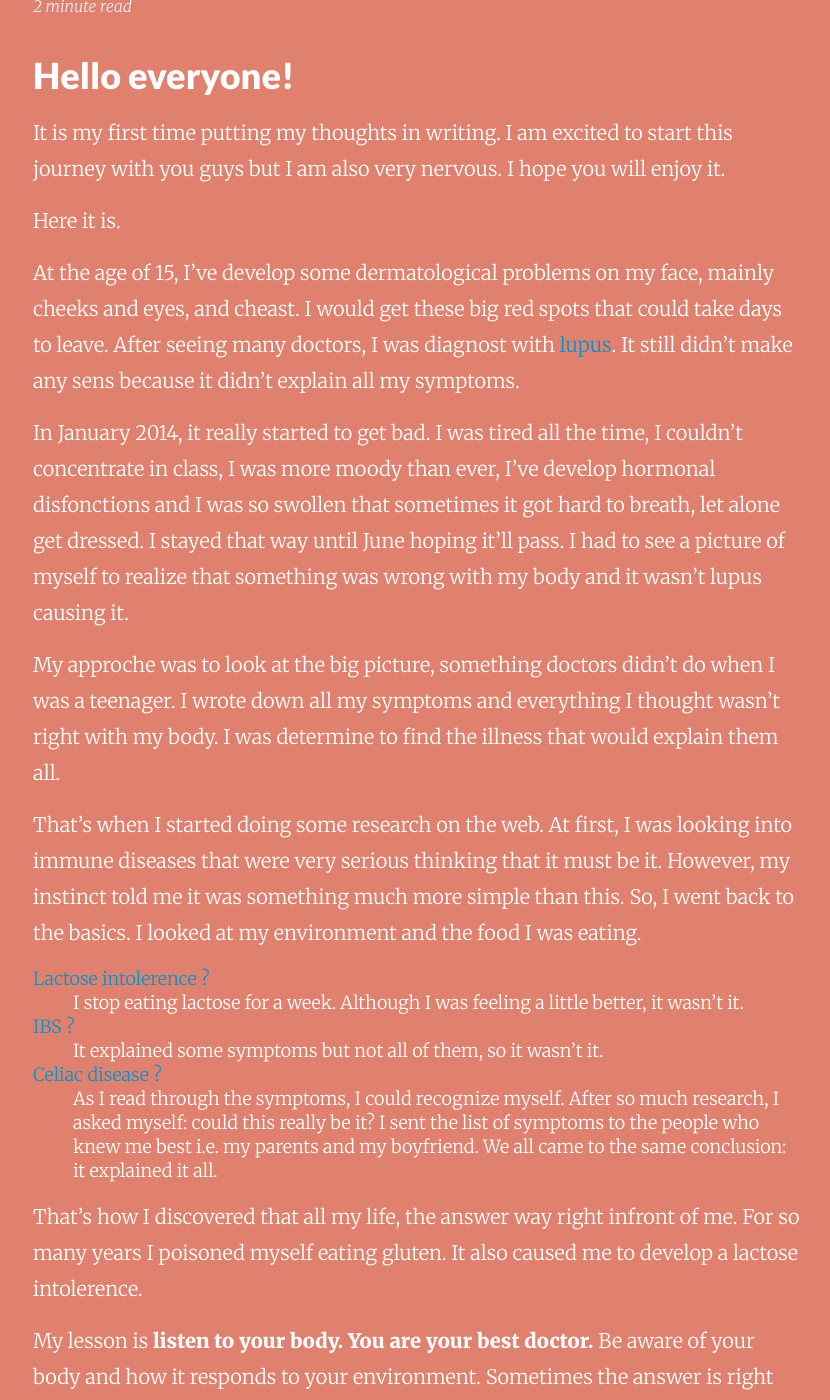
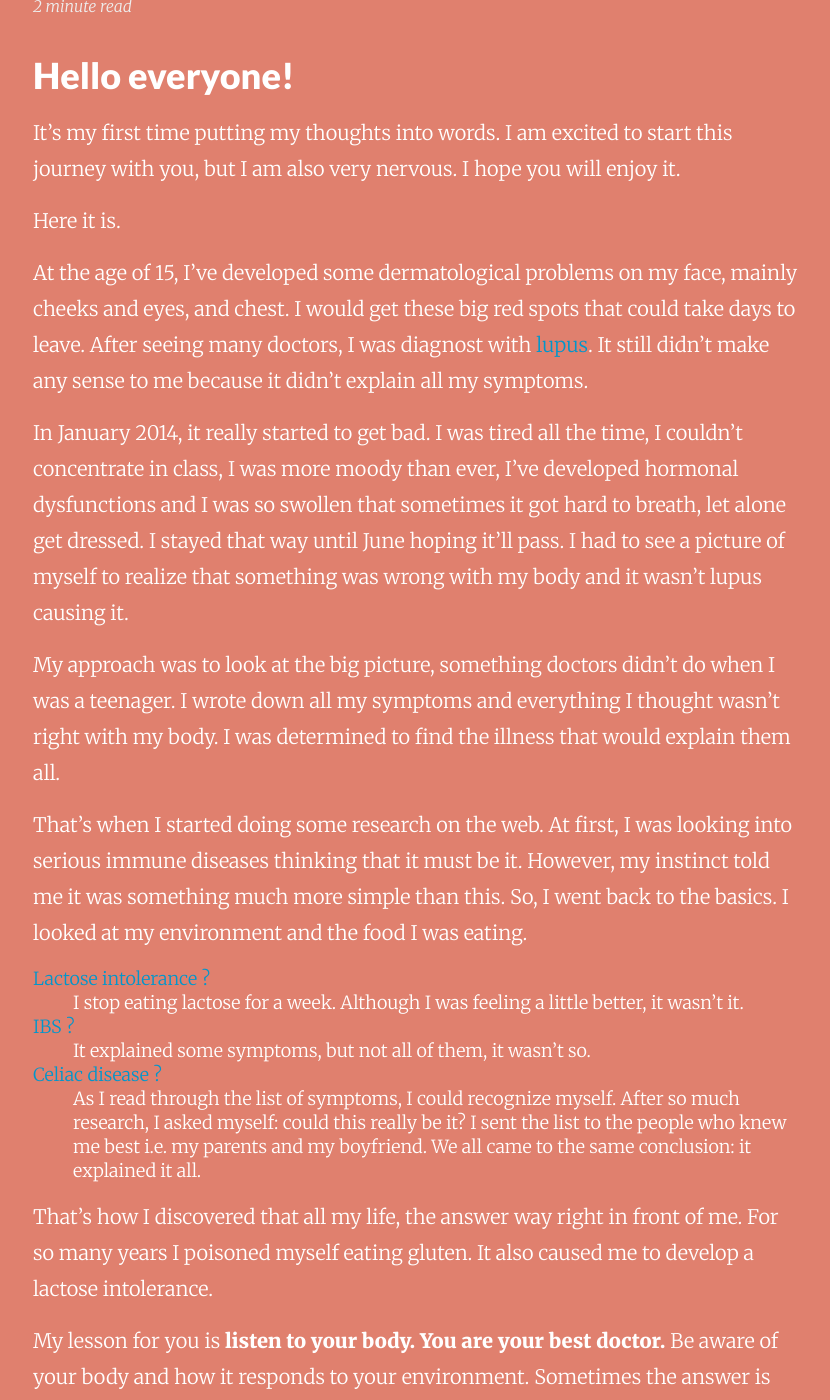
Before and after one commit to karinearzoine/ThoughtsBlog, a Jekyll site: the page built from _posts/2015-08-02-my-first-post.md, in a window 1280 px wide and 1400 px high, scrolled down 387 px. Shown: the whole window, without its empty margins (223-1053 px from the left). Built offline with Jekyll 4.4.1, drawn with Linux system fonts in a browser that asks for light colours; nearby versions of some CDN libraries; comment, search, counter and statistics services are not loaded; some of the changed text lies outside the part shown.

Commit message:
spelling

```diff
--- a/_posts/2015-08-02-my-first-post.md
+++ b/_posts/2015-08-02-my-first-post.md
@@ -2,34 +2,34 @@
 layout:     post
 title:      My first post
 date:       2015-08-02 11:21:29
-summary:    My road to a diagnosis. Lupus? Lactose intolerence? IBS? Celiac Disease!  Listen to your body. You are your best doctor. Be aware of your body and how it responds to your environment.
+summary:    My road to a diagnosis. Lupus? Lactose intolerance? IBS? Celiac Disease!  Listen to your body. You are your best doctor. Be aware of your body and how it responds to your environment.
 ---
 
 ###Hello everyone!
-It is my first time putting my thoughts in writing. I am excited to start this journey with you guys but I am also very nervous. I hope you will enjoy it.
+It's my first time putting my thoughts into words. I am excited to start this journey with you, but I am also very nervous. I hope you will enjoy it.
 
 Here it is.
 
-At the age of 15, I've develop some dermatological problems on my face, mainly cheeks and eyes, and cheast. I would get these big red spots that could take days to leave. After seeing many doctors, I was diagnost with [lupus](https://en.wikipedia.org/wiki/Systemic_lupus_erythematosus). It still didn't make any sens because it didn't explain all my symptoms.
+At the age of 15, I've developed some dermatological problems on my face, mainly cheeks and eyes, and chest. I would get these big red spots that could take days to leave. After seeing many doctors, I was diagnost with [lupus](https://en.wikipedia.org/wiki/Systemic_lupus_erythematosus). It still didn't make any sense to me because it didn't explain all my symptoms.
 
-In January 2014, it really started to get bad. I was tired all the time, I couldn't concentrate in class, I was more moody than ever, I've develop hormonal disfonctions and I was so swollen that sometimes it got hard to breath, let alone get dressed. I stayed that way until June hoping it'll pass. I had to see a picture of myself to realize that something was wrong with my body and it wasn't lupus causing it.
+In January 2014, it really started to get bad. I was tired all the time, I couldn't concentrate in class, I was more moody than ever, I've developed hormonal dysfunctions and I was so swollen that sometimes it got hard to breath, let alone get dressed. I stayed that way until June hoping it'll pass. I had to see a picture of myself to realize that something was wrong with my body and it wasn't lupus causing it.
 
-My approche was to look at the big picture, something doctors didn't do when I was a teenager. I wrote down all my symptoms and everything I thought wasn't right with my body. I was determine to find the illness that would explain them all.
+My approach was to look at the big picture, something doctors didn't do when I was a teenager. I wrote down all my symptoms and everything I thought wasn't right with my body. I was determined to find the illness that would explain them all.
 
-That's when I started doing some research on the web. At first, I was looking into immune diseases that were very serious thinking that it must be it. However, my instinct told me it was something much more simple than this.
+That's when I started doing some research on the web. At first, I was looking into serious immune diseases thinking that it must be it. However, my instinct told me it was something much more simple than this.
 So, I went back to the basics. I looked at my environment and the food I was eating.
 
-[Lactose intolerence ?](https://en.wikipedia.org/wiki/Lactose_intolerance)
+[Lactose intolerance ?](https://en.wikipedia.org/wiki/Lactose_intolerance)
 : I stop eating lactose for a week. Although I was feeling a little better, it wasn't it.
 
 
 [IBS ?](https://en.wikipedia.org/wiki/Irritable_bowel_syndrome)
-: It explained some symptoms but not all of them, so it wasn't it.
+: It explained some symptoms, but not all of them, it wasn't so.
 
 
  [Celiac disease ?](https://en.wikipedia.org/wiki/Coeliac_disease)
-: As I read through the symptoms, I could recognize myself. After so much research, I asked myself: could this really be it? I sent the list of symptoms to the people who knew me best i.e. my parents and my boyfriend. We all came to the same conclusion: it explained it all.
+: As I read through the list of symptoms, I could recognize myself. After so much research, I asked myself: could this really be it? I sent the list to the people who knew me best i.e. my parents and my boyfriend. We all came to the same conclusion: it explained it all.
 
-That's how I discovered that all my life, the answer way right infront of me. For so many years I poisoned myself eating gluten. It also caused me to develop a lactose intolerence.
+That's how I discovered that all my life, the answer way right in front of me. For so many years I poisoned myself eating gluten. It also caused me to develop a lactose intolerance.
 
-My lesson is **listen to your body. You are your best doctor.** Be aware of your body and how it responds to your environment. Sometimes the answer is right infront of you.
+My lesson for you is **listen to your body. You are your best doctor.** Be aware of your body and how it responds to your environment. Sometimes the answer is right in front of you.
```
